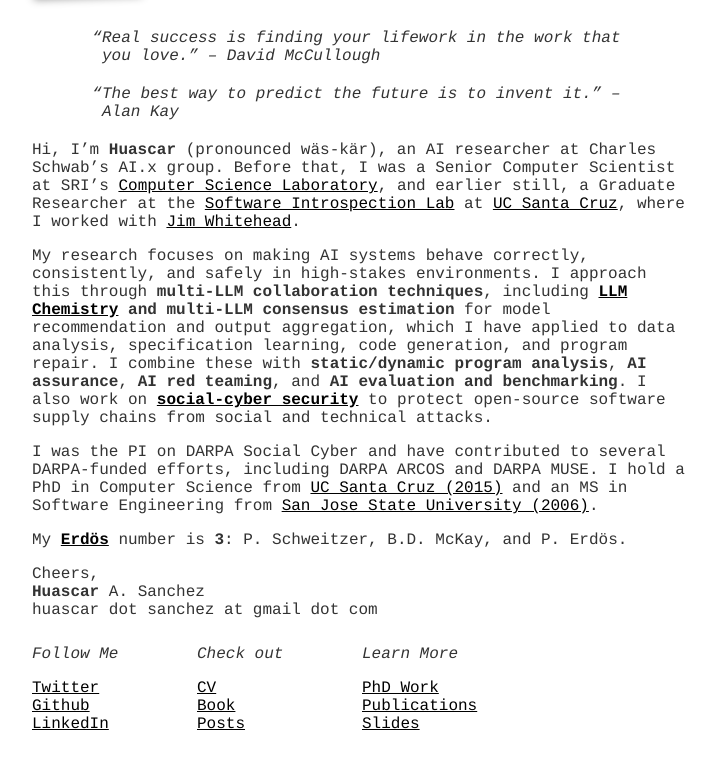
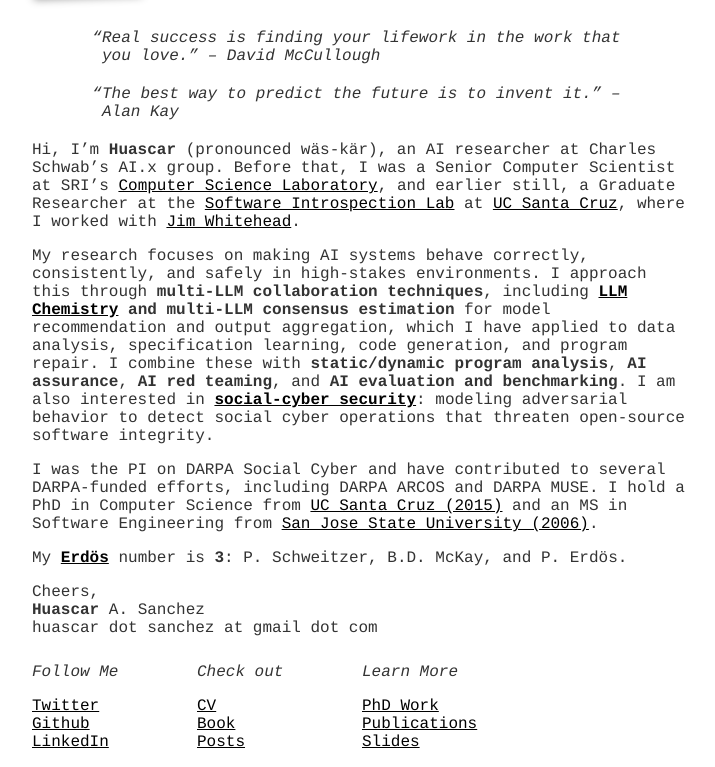
Before and after one commit to hsanchez/hsanchez.github.io, a Jekyll site: the page built from index.md, in a window 1280 px wide, cut to the strip 240-1007 px from the top of the page. Shown: the whole strip, without its empty margins (278-993 px from the left). Built offline with Jekyll 4.4.1, drawn with Linux system fonts in a browser that asks for light colours.

Commit message:
Update index.md

```diff
--- a/index.md
+++ b/index.md
@@ -28,10 +28,11 @@
 estimation** for model recommendation and output aggregation, which I have
 applied to data analysis, specification learning, code generation, and program
 repair. I combine these with **static/dynamic program analysis**, **AI
-assurance**, **AI red teaming**, and **AI evaluation and benchmarking**. I also
-work on **[social-cyber
-security](https://dl.acm.org/doi/10.1145/3576914.3587523)** to protect
-open-source software supply chains from social and technical attacks.
+assurance**, **AI red teaming**, and **AI evaluation and benchmarking**. I am
+also interested in **[social-cyber
+security](https://dl.acm.org/doi/10.1145/3576914.3587523)**: modeling
+adversarial behavior to detect social cyber operations that threaten
+open-source software integrity.
 
 <!--I received my PhD in Computer Science from [UC Santa
 Cruz](http://www.ucsc.edu/)
```
